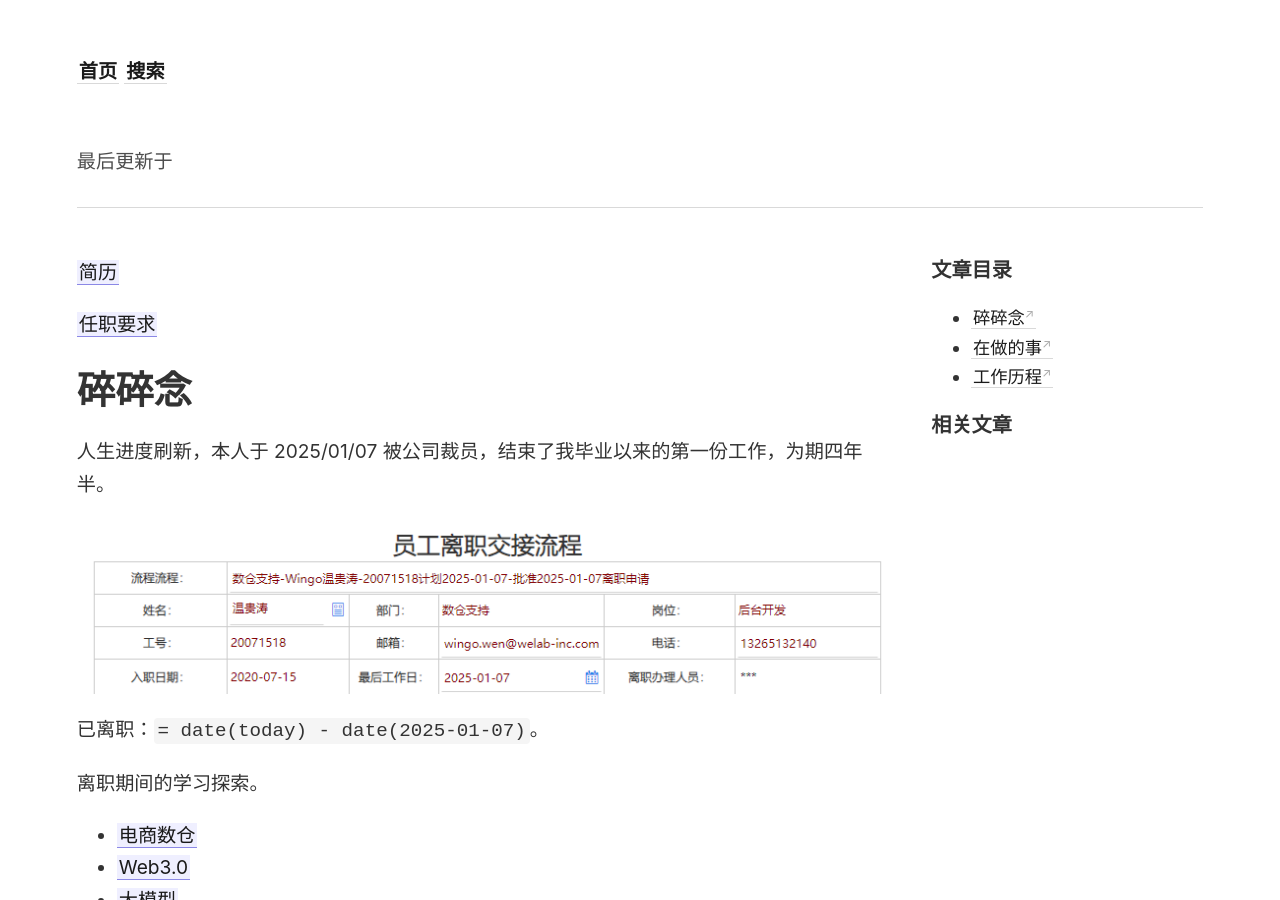
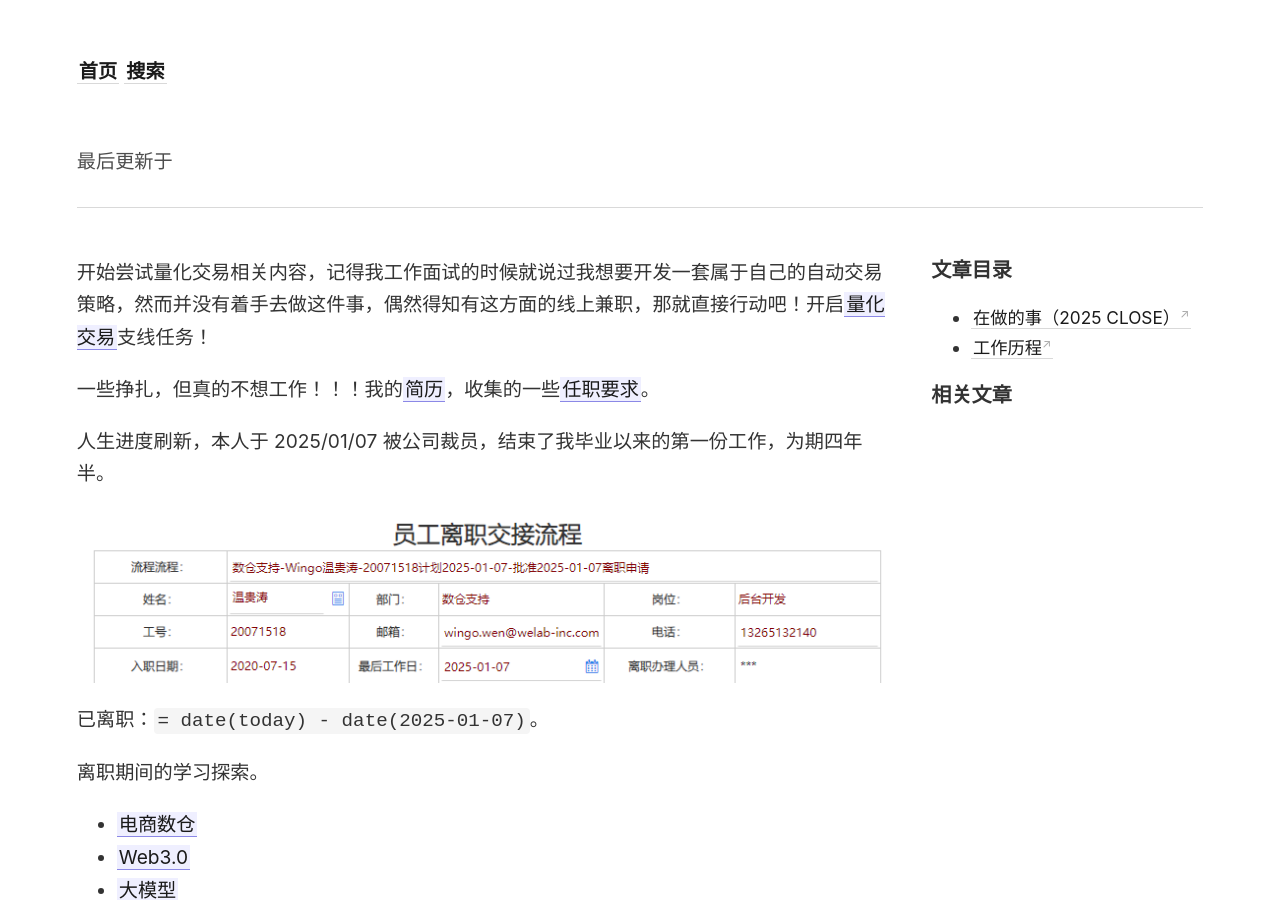
Before and after one commit to wingowen/digital-garden-jekyll, a Jekyll site: the page built from _notes/杂项/关于我.md, in a window 1280 px wide and 900 px high. Built offline with Jekyll 4.4.1, drawn with Linux system fonts in a browser that asks for light colours; some of the changed text lies outside the part shown.

Commit message:
vault backup: 2025-03-17 06:45:03

```diff
--- a/_notes/杂项/关于我.md
+++ b/_notes/杂项/关于我.md
@@ -1,10 +1,8 @@
 ---
 ---
-[[简历]]
+开始尝试量化交易相关内容，记得我工作面试的时候就说过我想要开发一套属于自己的自动交易策略，然而并没有着手去做这件事，偶然得知有这方面的线上兼职，那就直接行动吧！开启[[量化交易]]支线任务！
 
-[[任职要求]]
-
-# 碎碎念
+一些挣扎，但真的不想工作！！！我的[[简历]]，收集的一些[[任职要求]]。
 
 人生进度刷新，本人于 2025/01/07 被公司裁员，结束了我毕业以来的第一份工作，为期四年半。
 
@@ -16,7 +14,8 @@
 - [[电商数仓]]
 - [[Web3.0]]
 - [[大模型]]
-# 在做的事
+
+# 在做的事（2025 CLOSE）
 
 - 学历提升。普通大学本科学历，想要提升学历，断断续续的备战[[考研]]中。
 - 英语学习。主要是对听说的练习，这部分其实在应试教育中是缺失的，也是我个人的一大短板。学习记录：英语日常对话学习精听 English Pod，英语教材《English Conservation》，播客 After Hours。
```
Also changed, not shown: _notes/量化交易.md (added, +35 -0 lines), .obsidian/workspace.json.
